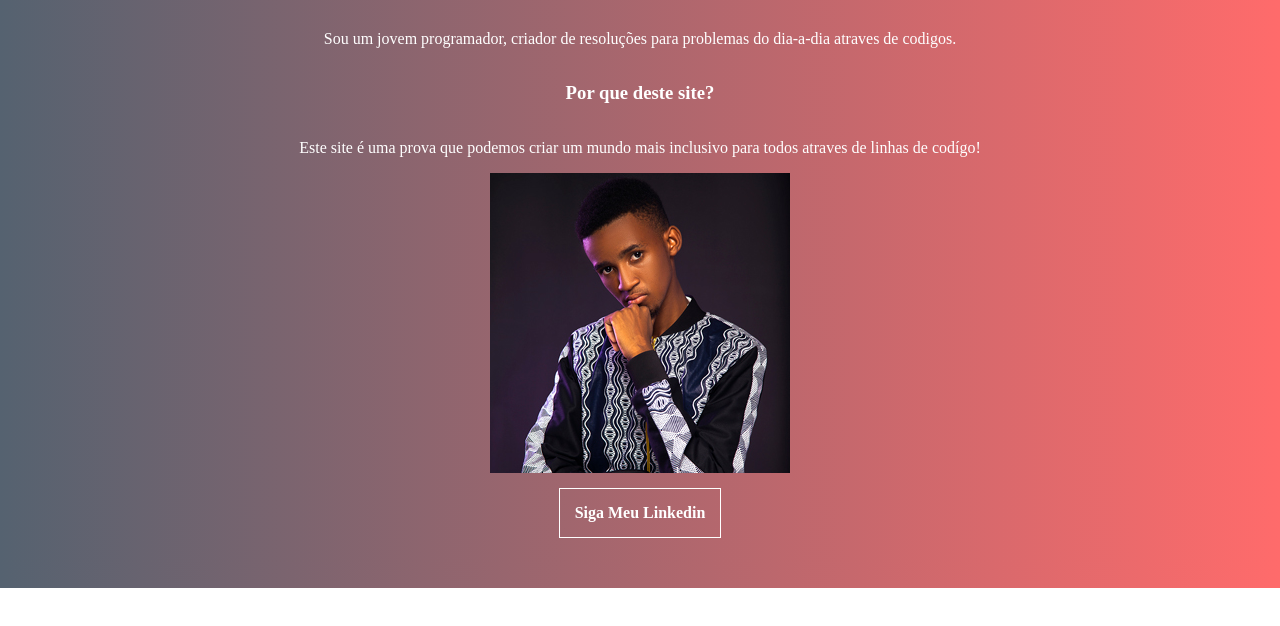
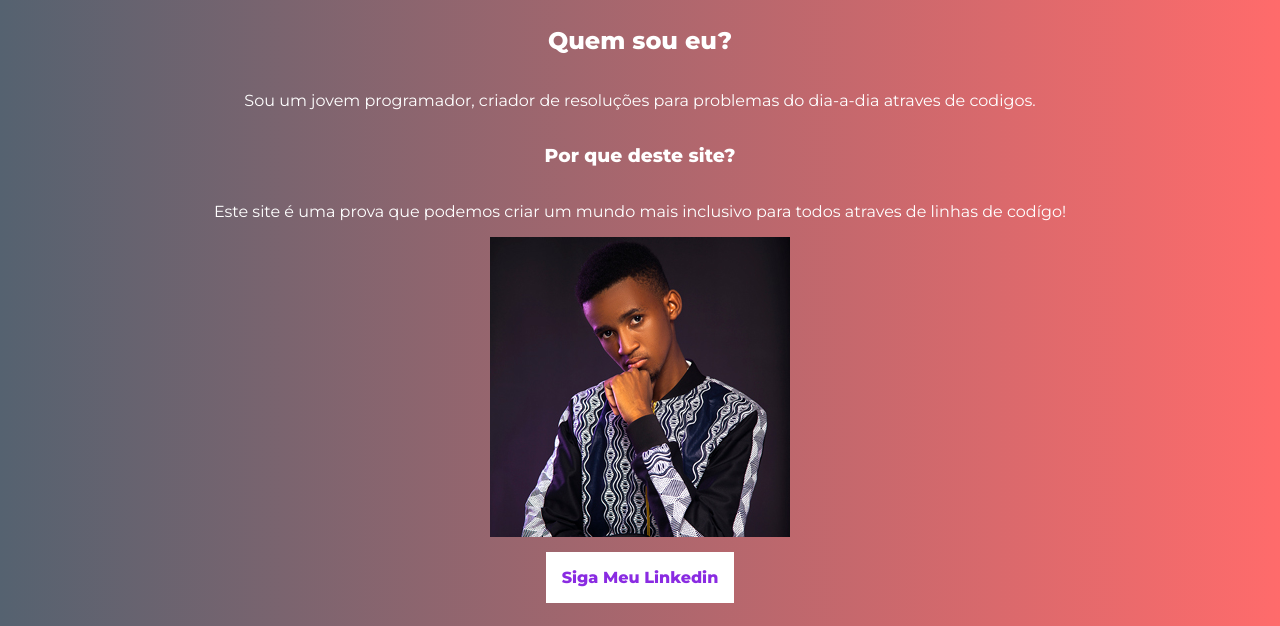
Before and after one commit to acrisiodejesus/Acessibilidade-Aumentada-Lib, a plain HTML site: page exemplo.html in a window 1280 px wide. Shown: the part 212-838 px from the top of the page. Before the commit the page ends 800 px from the top, so only its background shows below. Drawn offline with nearby package versions, Linux system fonts and the light colour scheme.

Commit message:
correcção de fonte

```diff
--- a/exemplo.html
+++ b/exemplo.html
@@ -5,12 +5,16 @@
     <meta http-equiv="X-UA-Compatible" content="IE=edge">
     <meta name="viewport" content="width=device-width, initial-scale=1.0">
     <title>Document</title>
+    <link rel="preconnect" href="https://fonts.googleapis.com">
+<link rel="preconnect" href="https://fonts.gstatic.com" crossorigin>
+<link href="https://fonts.googleapis.com/css2?family=Montserrat:wght@400;800&display=swap" rel="stylesheet">
     <style>
         .nonstyle{
             color: #000;
             text-decoration: none;
         }
         body{
+            font-family: 'Montserrat', sans-serif;
             background: #556270; /* fallback for old browsers */
             background: -webkit-linear-gradient(to right, #556270, #ff6b6b); /* Chrome 10-25, Safari 5.1-6 */
             background: linear-gradient(to right, #556270, #ff6b6b);
@@ -26,17 +30,18 @@
             justify-content: center;
             align-items: center;
         }
-        a{
+        a, button{
             border: 1px solid white;
             color: white;
             font-weight: bold;
             padding: 15px;
             text-decoration: none;
             margin: 15px;
+            background-color: transparent;
 
 
         }
-        a:hover{
+        a, button:hover{
             border: 1px solid white;
             color:blueviolet;
             background-color: white;
```
